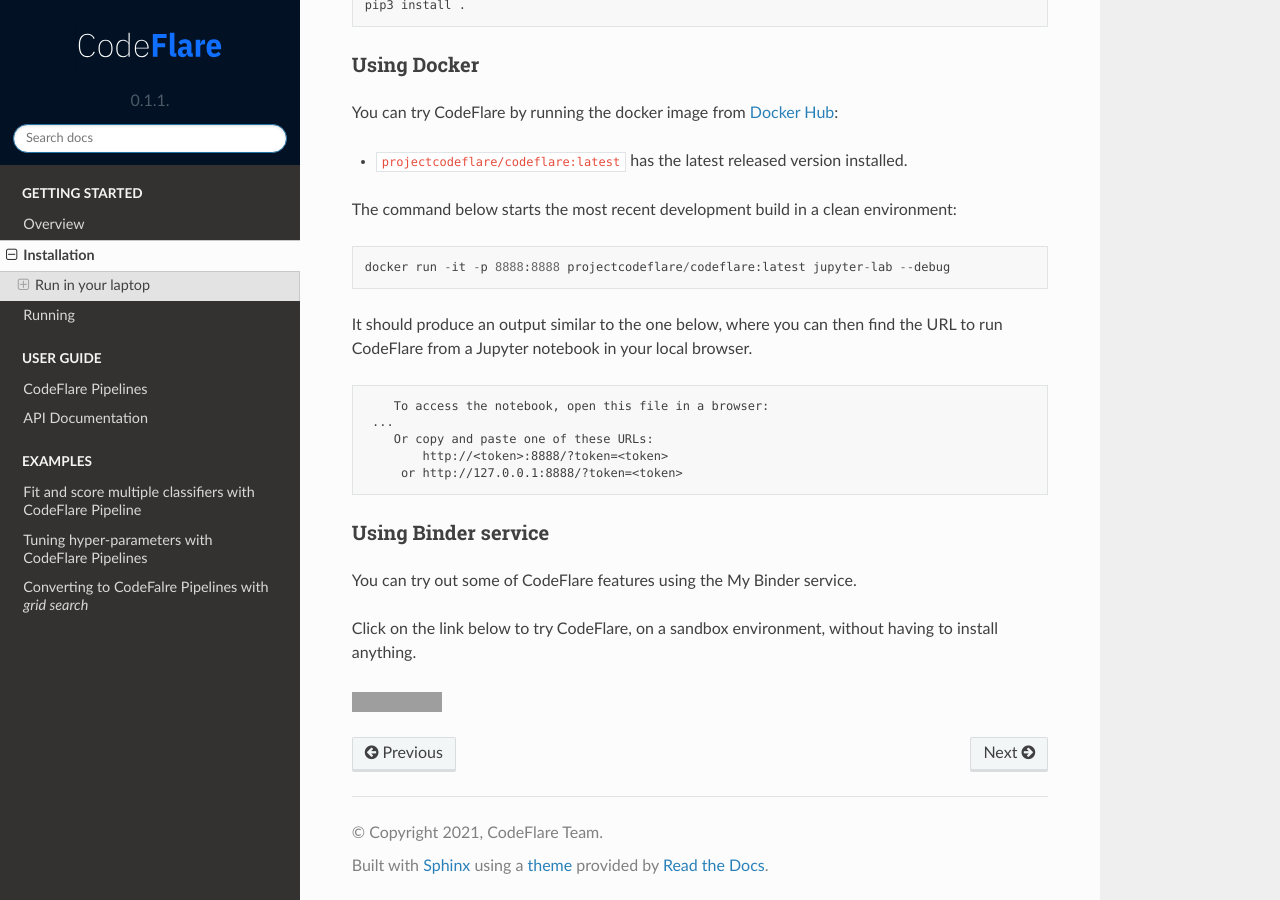
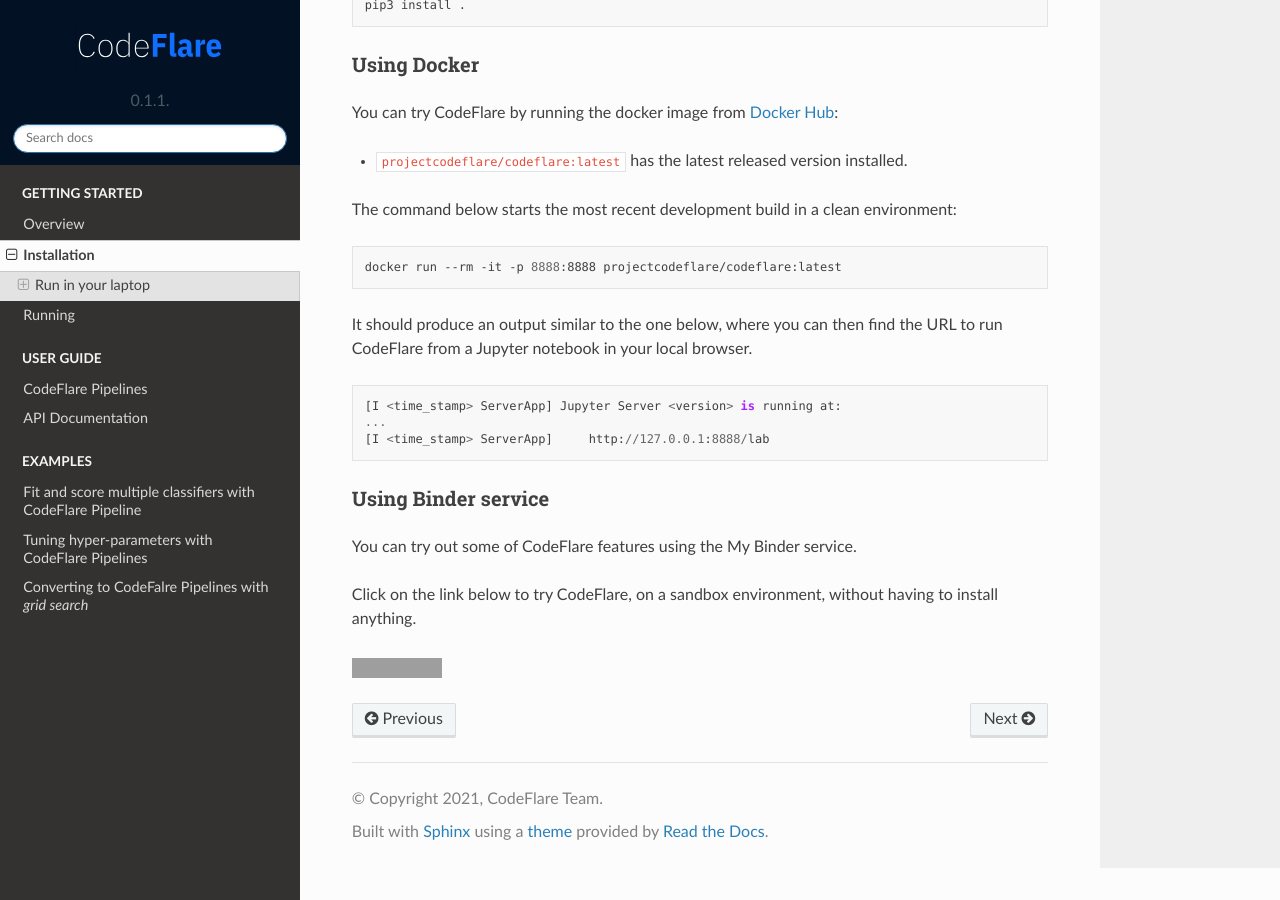
Before and after one commit to project-codeflare/codeflare, a Sphinx documentation site: the page built from docs/source/getting_started/installation.md, in a window 1280 px wide and 900 px high, scrolled down 735 px. Built offline with Sphinx 7.4.7 and the Read the Docs theme 2.0.0, drawn with Linux system fonts in a browser that asks for light colours; grey boxes are pictures that could not be loaded.

Commit message:
Updated instructions for running Docker image.

````diff
--- a/docs/source/getting_started/installation.md
+++ b/docs/source/getting_started/installation.md
@@ -53,18 +53,16 @@
 
 The command below starts the most recent development build in a clean environment:
 
-```
-docker run -it -p 8888:8888 projectcodeflare/codeflare:latest jupyter-lab --debug
+```bash
+docker run --rm -it -p 8888:8888 projectcodeflare/codeflare:latest
 ```
 
 It should produce an output similar to the one below, where you can then find the URL to run CodeFlare from a Jupyter notebook in your local browser.
 
 ```
-    To access the notebook, open this file in a browser:
- ...
-    Or copy and paste one of these URLs:
-        http://<token>:8888/?token=<token>
-     or http://127.0.0.1:8888/?token=<token>
+[I <time_stamp> ServerApp] Jupyter Server <version> is running at:
+...
+[I <time_stamp> ServerApp]     http://127.0.0.1:8888/lab
 ```
 
 #### Using Binder service
````
Also changed, not shown: README.md (+5 -7 lines), docs/source/getting_started/overview.md (+2 -2 lines).
